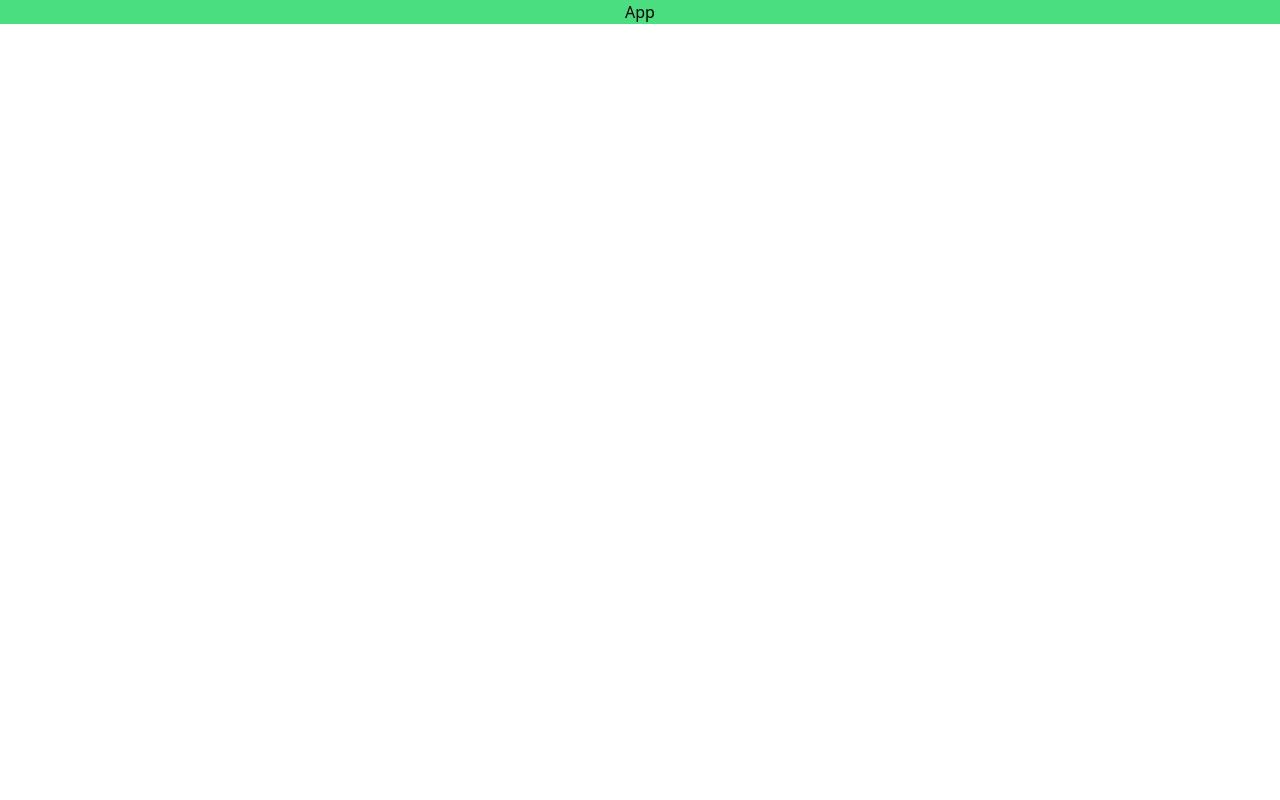
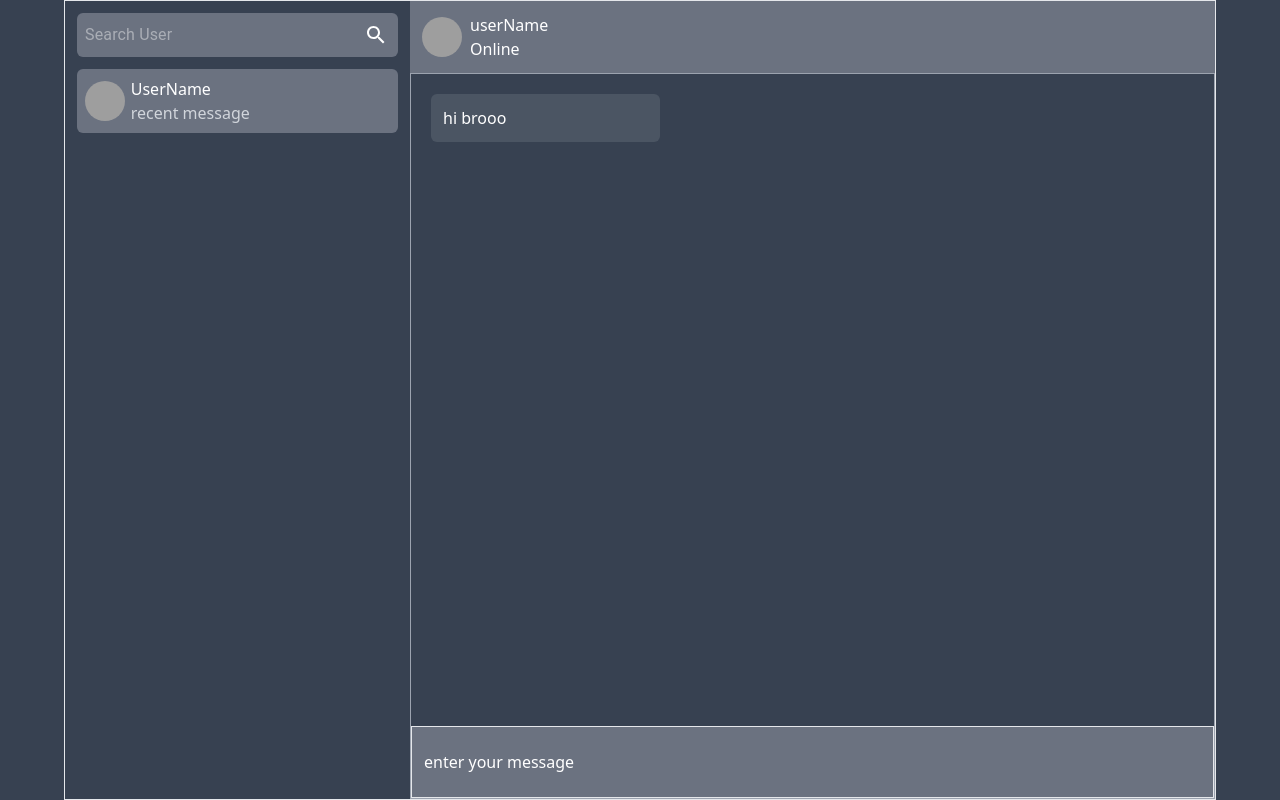
Before and after one commit to NaveenWebDev/chatAppFrontend, a React (Create React App) app: page / in a window 1280 px wide. Built offline with nearby package versions, Linux system fonts and the light colour scheme; grey boxes are pictures that could not be loaded.

Commit message:
ui is ready

```diff
--- a/package.json
+++ b/package.json
@@ -3,11 +3,16 @@
   "version": "0.1.0",
   "private": true,
   "dependencies": {
+    "@emotion/react": "^11.13.0",
+    "@emotion/styled": "^11.13.0",
+    "@mui/icons-material": "^5.16.5",
+    "@mui/material": "^5.16.5",
     "@testing-library/jest-dom": "^5.17.0",
     "@testing-library/react": "^13.4.0",
     "@testing-library/user-event": "^13.5.0",
     "react": "^18.3.1",
     "react-dom": "^18.3.1",
+    "react-router-dom": "^6.25.1",
     "react-scripts": "5.0.1",
     "web-vitals": "^2.1.4"
   },
--- a/src/App.js
+++ b/src/App.js
@@ -1,9 +1,17 @@
-import React from 'react'
+import React from "react";
+import Main from "./components/Main";
+import { Route, Routes } from "react-router-dom";
+import Login from "./components/Login";
 
 const App = () => {
   return (
-    <div className="bg-green-400 text-center" >App</div>
-  )
-}
+    <>
+      <Routes>
+        <Route path="/" element={<Main></Main>} />
+        <Route path="/auth" element={<Login></Login>} />
+      </Routes>
+    </>
+  );
+};
 
-export default App
+export default App;
--- /dev/null
+++ b/src/components/Login.jsx
@@ -0,0 +1,151 @@
+import React from "react";
+import Input from "@mui/material/Input";
+import InputAdornment from "@mui/material/InputAdornment";
+import IconButton from "@mui/material/IconButton";
+import Visibility from "@mui/icons-material/Visibility";
+import VisibilityOff from "@mui/icons-material/VisibilityOff";
+import TextField from "@mui/material/TextField";
+import Button from '@mui/material/Button';
+import Dialog from '@mui/material/Dialog';
+import DialogActions from '@mui/material/DialogActions';
+import DialogContent from '@mui/material/DialogContent';
+import DialogContentText from '@mui/material/DialogContentText';
+import Slide from '@mui/material/Slide';
+
+const Transition = React.forwardRef(function Transition(props, ref) {
+    return <Slide direction="up" ref={ref} {...props} />;
+  });
+
+const Login = () => {
+  const [showPassword, setShowPassword] = React.useState(false);
+  const [showPasswordCnf, setShowPasswordCnf] = React.useState(false);
+  const [open, setOpen] = React.useState(false);
+
+  const handleClickOpen = () => {
+    setOpen(true);
+  };
+
+  const handleClose = () => {
+    setOpen(false);
+  };
+
+  const handleClickShowPassword = () => setShowPassword((show) => !show);
+  const handleMouseDownPassword = (event) => {
+    event.preventDefault();
+  };
+  const handleClickShowPasswordCnf = () => setShowPasswordCnf((show) => !show);
+  const handleMouseDownPasswordCnf = (event) => {
+    event.preventDefault();
+  };
+
+  return (
+    <div className="bg-gray-700">
+      <div className="max-w-[1200px] w-[90%] m-auto h-screen">
+        <div className="flex flex-col md:flex-row h-full items-center justify-center">
+          <div className="w-full md:w-[50%]">
+            <h2
+              style={{ textShadow: "0 0 30px gray" }}
+              className="text-5xl text-white font-bold text-center"
+            >
+              Welcome to Our Chat Application
+            </h2>
+          </div>
+          <div className="w-full md:w-[50%] p-10">
+
+            <form className="border rounded-lg p-5 bg-slate-100">
+              <div className="flex gap-2 flex-col justify-center items-center" >
+                <TextField
+                  id="standard-basic"
+                  placeholder="Email"
+                  variant="standard"
+                  type="email"
+                  sx={{padding:"0.5rem", width:"100%"}}
+                />
+
+                <Input
+                  id="standard-adornment-password"
+                  sx={{padding:"0.5rem", width:"100%"}}
+                  type={showPassword ? "text" : "password"}
+                  placeholder="enter your password"
+                  endAdornment={
+                    <InputAdornment position="end">
+                      <IconButton
+                        aria-label="toggle password visibility"
+                        onClick={handleClickShowPassword}
+                        onMouseDown={handleMouseDownPassword}
+                      >
+                        {showPassword ? <VisibilityOff /> : <Visibility />}
+                      </IconButton>
+                    </InputAdornment>
+                  }
+                />
+              <Button variant="outlined" type="submit" sx={{margin:"0.5rem", width:"100%", padding:"0.5rem"}} >Log In</Button>
+              <Button variant="outlined" onClick={handleClickOpen} sx={{margin:"0.5rem", padding:"0.5rem"}} >Create New Create</Button>
+              </div>
+            </form>
+
+          </div>
+        </div>
+      </div>
+      <Dialog
+        open={open}
+        TransitionComponent={Transition}
+        keepMounted
+        onClose={handleClose}
+        aria-describedby="alert-dialog-slide-description"
+      >
+        <DialogContent>
+          <DialogContentText id="alert-dialog-slide-description">
+                <h2 className="text-3xl font-bold" >Sign Up</h2>
+                  <div className="mt-5 flex flex-col gap-2">
+          <TextField id="outlined-basic" label="firstName" variant="standard" sx={{width:"100%"}} />
+          <TextField id="outlined-basic" label="lastName" variant="standard" sx={{width:"100%"}} />
+          <TextField id="outlined-basic" label="userName" variant="standard" sx={{width:"100%"}} />
+          <TextField id="outlined-basic" type="email" label="email" variant="standard" sx={{width:"100%"}} />
+          <Input
+                  id="standard-adornment-password"
+                  sx={{padding:"0.5rem", width:"100%"}}
+                  type={showPassword ? "text" : "password"}
+                  placeholder="enter your password"
+                  endAdornment={
+                    <InputAdornment position="end">
+                      <IconButton
+                        aria-label="toggle password visibility"
+                        onClick={handleClickShowPassword}
+                        onMouseDown={handleMouseDownPassword}
+                      >
+                        {showPassword ? <VisibilityOff /> : <Visibility />}
+                      </IconButton>
+                    </InputAdornment>
+                  }
+                />
+                 <Input
+                  id="standard-adornment-password"
+                  sx={{padding:"0.5rem", width:"100%"}}
+                  type={showPasswordCnf ? "text" : "password"}
+                  placeholder="enter your conformPassword"
+                  endAdornment={
+                    <InputAdornment position="end">
+                      <IconButton
+                        aria-label="toggle password visibility"
+                        onClick={handleClickShowPasswordCnf}
+                        onMouseDown={handleMouseDownPasswordCnf}
+                      >
+                        {showPasswordCnf ? <VisibilityOff /> : <Visibility />}
+                      </IconButton>
+                    </InputAdornment>
+                  }
+                />
+                  </div>
+          </DialogContentText>
+        </DialogContent>
+        <DialogActions>
+          <Button onClick={handleClose}>Cancel</Button>
+          <Button onClick={handleClose}>Sign Up</Button>
+        </DialogActions>
+      </Dialog>
+    </div>
+  );
+};
+
+export default Login;
--- /dev/null
+++ b/src/components/Main.jsx
@@ -0,0 +1,45 @@
+import React from "react";
+import Users from "./Users";
+import Avatar from "@mui/material/Avatar";
+
+
+const Main = () => {
+  return (
+    <main className="bg-gray-700 h-screen">
+        <div className="max-w-[1200px] w-[90%] m-auto">
+          <div className="flex justify-between h-screen border ">
+            <div className="h-full w-[30%]">
+              <Users />
+            </div>
+
+            <div className="h-full w-[70%] flex flex-col justify-between">
+              <div className="click-user bg-gray-500 p-3 text-white flex items-center gap-2">
+                <Avatar
+                  alt="Remy Sharp"
+                  src="https://cdn.vectorstock.com/i/500p/53/42/user-member-avatar-face-profile-icon-vector-22965342.jpg"
+                />
+                <div>
+                  <p>userName</p>
+                  <p>Online</p>
+                </div>
+              </div>
+              <div className="chats border border-gray-400 flex-grow flex flex-col justify-end items-end relative">
+                <div className="chatbox h-[90%] w-[100%] overflow-auto absolute top-0 text-white p-5">
+
+                    <p className="bg-gray-600 w-[30%] p-3 rounded-md" >hi brooo</p>
+
+                </div>
+                <div className="h-[10%] w-full border">
+
+              <input type="text" placeholder="enter your message" className="w-full bg-gray-500 text-white h-full placeholder:text-white p-3" />
+                </div>
+              </div>
+            </div>
+
+          </div>
+        </div>
+      </main>
+  )
+}
+
+export default Main
--- /dev/null
+++ b/src/components/Users.jsx
@@ -0,0 +1,40 @@
+import React from "react";
+import Avatar from "@mui/material/Avatar";
+import SearchIcon from "@mui/icons-material/Search";
+import IconButton from "@mui/material/IconButton";
+import InputBase from "@mui/material/InputBase";
+const Users = () => {
+  return (
+    <>
+        <div className="bg-gray-500 flex justify-center items-center m-3 rounded-md">
+        <InputBase
+          sx={{ ml: 1, flex: 1, color:"white", width:"100%"}}
+          placeholder="Search User"
+          inputProps={{ "aria-label": "search google maps" }}
+        />
+        <IconButton type="button" sx={{ p: "10px" }} aria-label="search">
+          <SearchIcon sx={{color:"white"}} />
+        </IconButton>
+        </div>
+
+    {/* ========================users========================= */}
+
+      <div className="flex justify-between items-center bg-gray-500 p-2 m-3 rounded-md cursor-pointer">
+
+        <div className="w-[15%]">
+          <Avatar
+            alt="Remy Sharp"
+            src="https://cdn.vectorstock.com/i/500p/53/42/user-member-avatar-face-profile-icon-vector-22965342.jpg"
+          />
+        </div>
+
+        <div className="w-[85%] text-white">
+          <p>UserName</p>
+          <p className="text-gray-300">recent message</p>
+        </div>
+      </div>
+    </>
+  );
+};
+
+export default Users;
--- a/src/index.js
+++ b/src/index.js
@@ -2,10 +2,13 @@ import React from 'react';
 import ReactDOM from 'react-dom/client';
 import './index.css';
 import App from './App';
+import { BrowserRouter } from 'react-router-dom';
 
 const root = ReactDOM.createRoot(document.getElementById('root'));
 root.render(
+  <BrowserRouter>
   <React.StrictMode>
     <App />
   </React.StrictMode>
+  </BrowserRouter>
 );
--- a/tailwind.config.js
+++ b/tailwind.config.js
@@ -1,6 +1,6 @@
 /** @type {import('tailwindcss').Config} */
 module.exports = {
-  content: ["./src/**/*.{html,js}"],
+  content: ["./src/**/*.{html,js,jsx}"],
   theme: {
     extend: {},
   },
```
Also changed, not shown: 1 other file (tests, documents, lock files or other folders).
